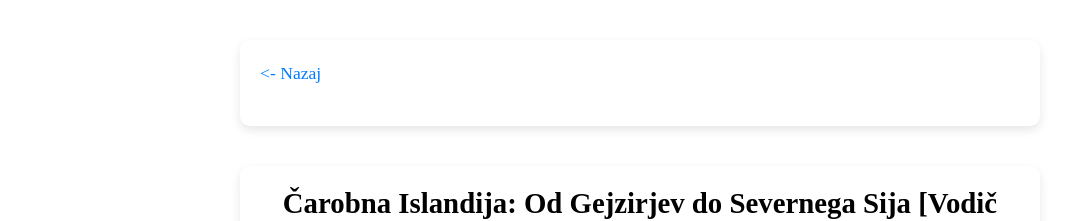
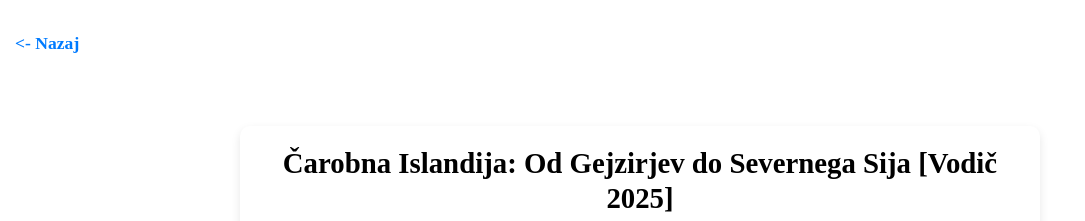
Before and after one commit to blaz-kos/trivo, a plain HTML site: page writesonic/writesonic.islandija.html in a window 1280 px wide. Shown: the top 221 px of the page, without its empty margins (0-1085 px from the left). Drawn offline with Linux system fonts and the light colour scheme.

Commit message:
Update writesonic.islandija.html

```diff
--- a/writesonic/writesonic.islandija.html
+++ b/writesonic/writesonic.islandija.html
@@ -9,7 +9,7 @@
     <link href="https://fonts.googleapis.com/css2?family=Inter:wght@300;400;700&display=swap" rel="stylesheet">
 </head>
 <body>
-<div class="article-container">
+<div class="back-button">
 <p><a href="/trivo/"> <- Nazaj</a></p>
 </div>
 <div class="article-container">
```
